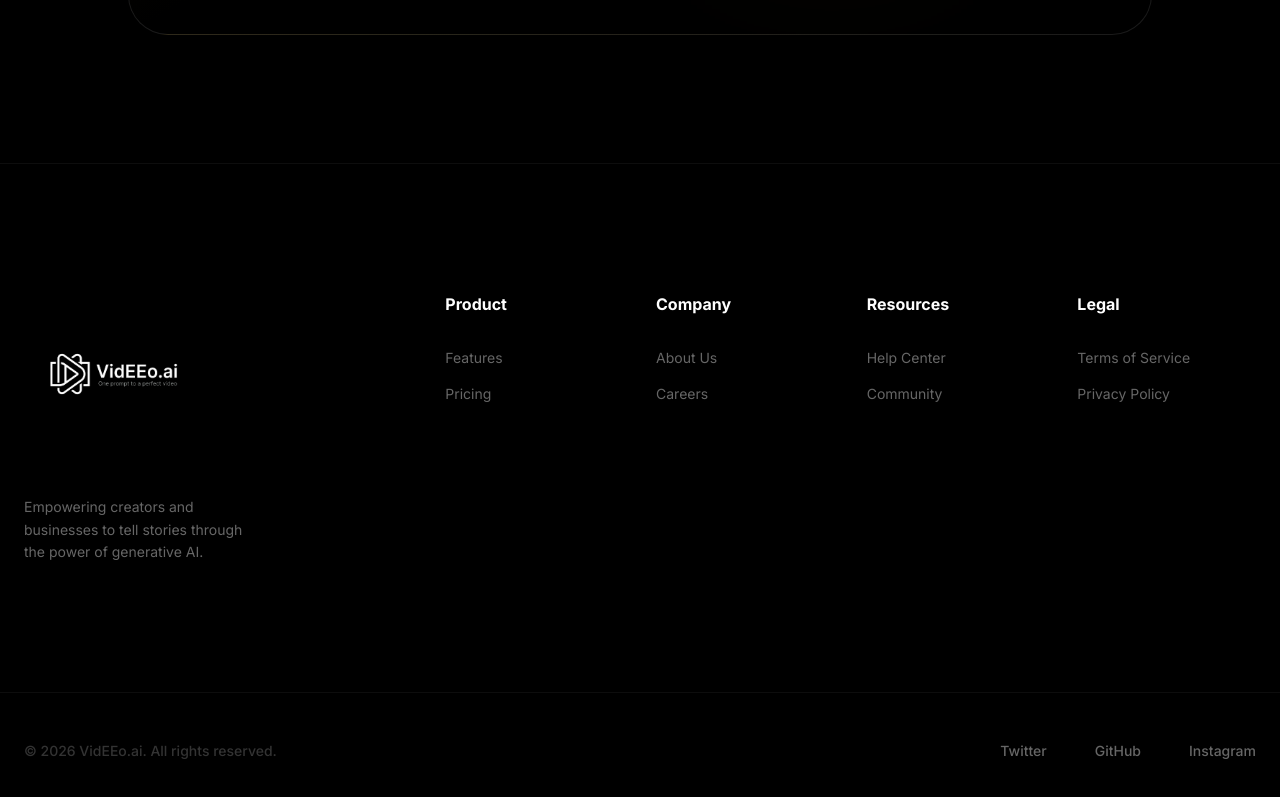
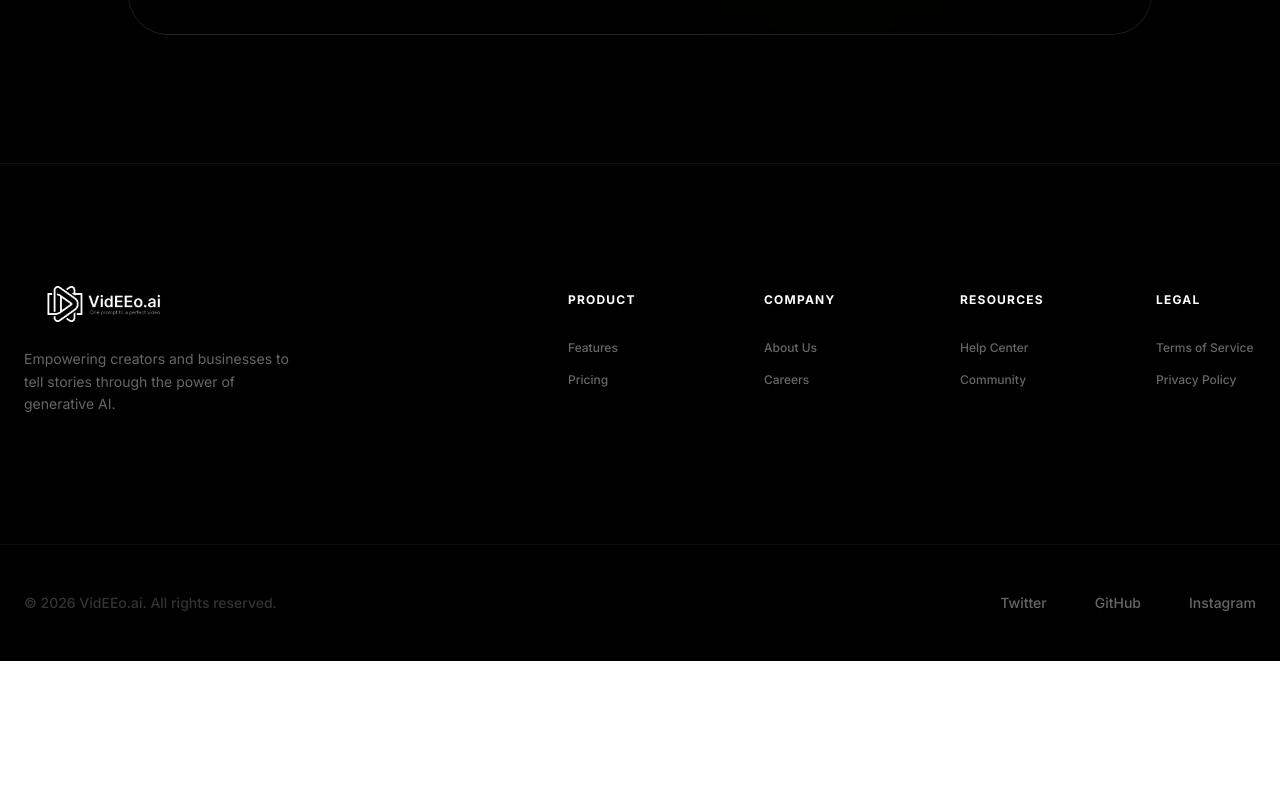
Before and after one commit to contact474/videeo-ai, a Next.js app in the folder frontend/: page / in a window 1280 px wide. Shown: the part 7607-8404 px from the top of the page. After the commit the page ends 8268 px from the top, so only its background shows below. Built offline with nearby package versions, Linux system fonts and the light colour scheme.

Commit message:
UI: Refactored footer for perfect vertical alignment and visual balance

```diff
--- a/frontend/src/app/page.tsx
+++ b/frontend/src/app/page.tsx
@@ -417,47 +417,55 @@ export default function LandingPage() {
 
       {/* Enhanced Footer */}
       <footer className="pt-32 pb-12 border-t border-white/5 bg-black">
-        <div className="max-w-7xl mx-auto px-6 grid grid-cols-2 md:grid-cols-12 gap-y-16 gap-x-8 mb-32">
-          <div className="col-span-full md:col-span-4">
-            <div className="flex items-center mb-8 -mt-2">
+        <div className="max-w-7xl mx-auto px-6 mb-32">
+          <div className="flex flex-col md:flex-row justify-between gap-16">
+            {/* Logo and Description */}
+            <div className="flex-1 max-w-sm">
+              <div className="flex items-center mb-8 h-6">
                 <Image
                   src="/logo.png"
                   alt="VidEEo.ai"
-                width={180}
-                height={48}
+                  width={160}
+                  height={42}
+                  className="object-contain"
                 />
               </div>
-            <p className="text-white/40 text-sm leading-relaxed max-w-[240px]">
+              <p className="text-white/40 text-sm leading-relaxed max-w-[280px]">
                 Empowering creators and businesses to tell stories through the power of generative AI.
               </p>
             </div>
-          <div className="col-span-1 md:col-span-2">
-            <h4 className="font-bold mb-8 text-white">Product</h4>
-            <ul className="space-y-4 text-sm text-white/40">
+
+            {/* Links Columns */}
+            <div className="flex gap-16 lg:gap-24">
+              <div className="min-w-[100px]">
+                <h4 className="font-bold mb-8 text-xs uppercase tracking-widest text-white">Product</h4>
+                <ul className="space-y-4 text-xs text-white/40 font-medium">
                   <li><Link href="#" className="hover:text-white transition-colors">Features</Link></li>
                   <li><Link href="#" className="hover:text-white transition-colors">Pricing</Link></li>
                 </ul>
               </div>
-          <div className="col-span-1 md:col-span-2">
-            <h4 className="font-bold mb-8 text-white">Company</h4>
-            <ul className="space-y-4 text-sm text-white/40">
+              <div className="min-w-[100px]">
+                <h4 className="font-bold mb-8 text-xs uppercase tracking-widest text-white">Company</h4>
+                <ul className="space-y-4 text-xs text-white/40 font-medium">
                   <li><Link href="#" className="hover:text-white transition-colors">About Us</Link></li>
                   <li><Link href="#" className="hover:text-white transition-colors">Careers</Link></li>
                 </ul>
               </div>
-          <div className="col-span-1 md:col-span-2">
-            <h4 className="font-bold mb-8 text-white">Resources</h4>
-            <ul className="space-y-4 text-sm text-white/40">
+              <div className="min-w-[100px]">
+                <h4 className="font-bold mb-8 text-xs uppercase tracking-widest text-white">Resources</h4>
+                <ul className="space-y-4 text-xs text-white/40 font-medium">
                   <li><Link href="#" className="hover:text-white transition-colors">Help Center</Link></li>
                   <li><Link href="#" className="hover:text-white transition-colors">Community</Link></li>
                 </ul>
               </div>
-          <div className="col-span-1 md:col-span-2">
-            <h4 className="font-bold mb-8 text-white">Legal</h4>
-            <ul className="space-y-4 text-sm text-white/40">
+              <div className="min-w-[100px]">
+                <h4 className="font-bold mb-8 text-xs uppercase tracking-widest text-white">Legal</h4>
+                <ul className="space-y-4 text-xs text-white/40 font-medium">
                   <li><Link href="#" className="hover:text-white transition-colors">Terms of Service</Link></li>
                   <li><Link href="#" className="hover:text-white transition-colors">Privacy Policy</Link></li>
                 </ul>
+              </div>
+            </div>
           </div>
         </div>
         <div className="max-w-7xl mx-auto px-6 pt-12 border-t border-white/5 flex flex-col md:flex-row items-center justify-between gap-8 text-center md:text-left">
```
Lines whose indentation alone changed are shown as unchanged.
